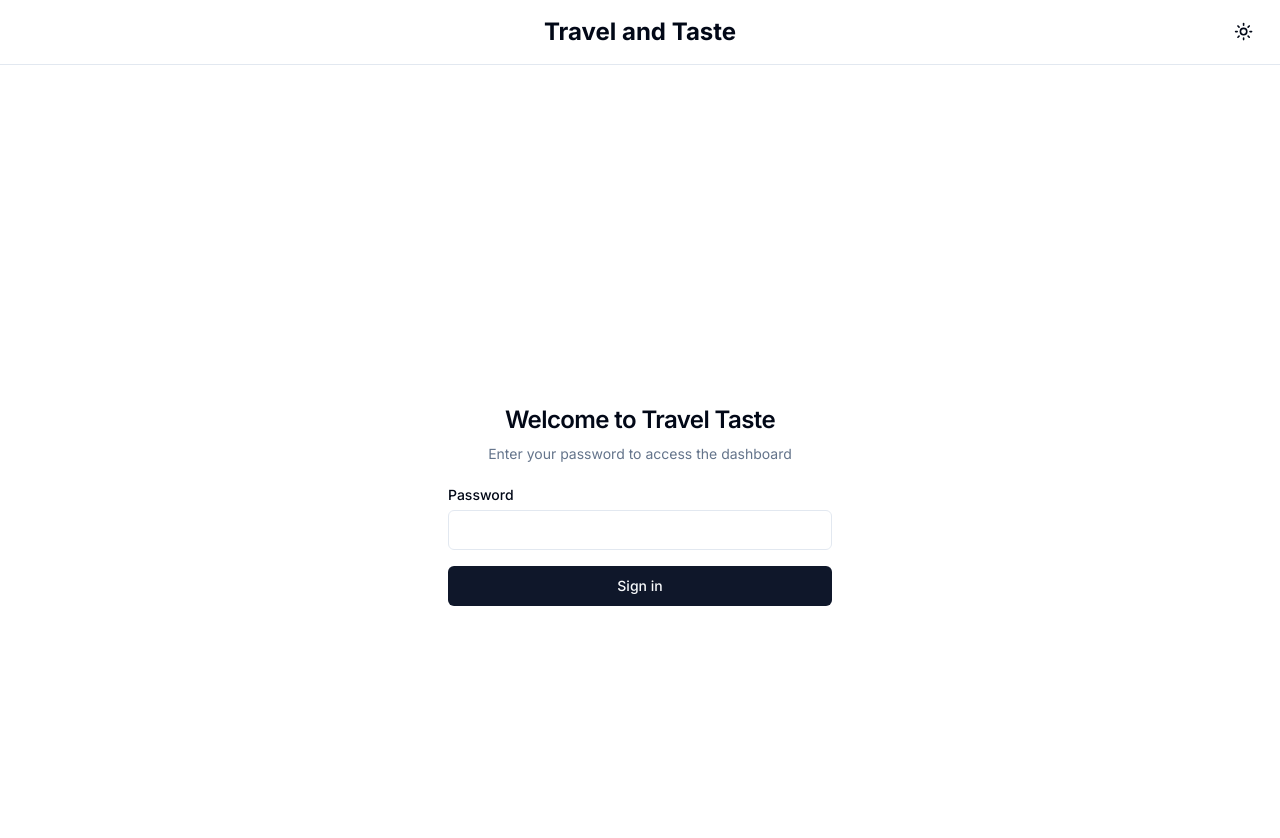
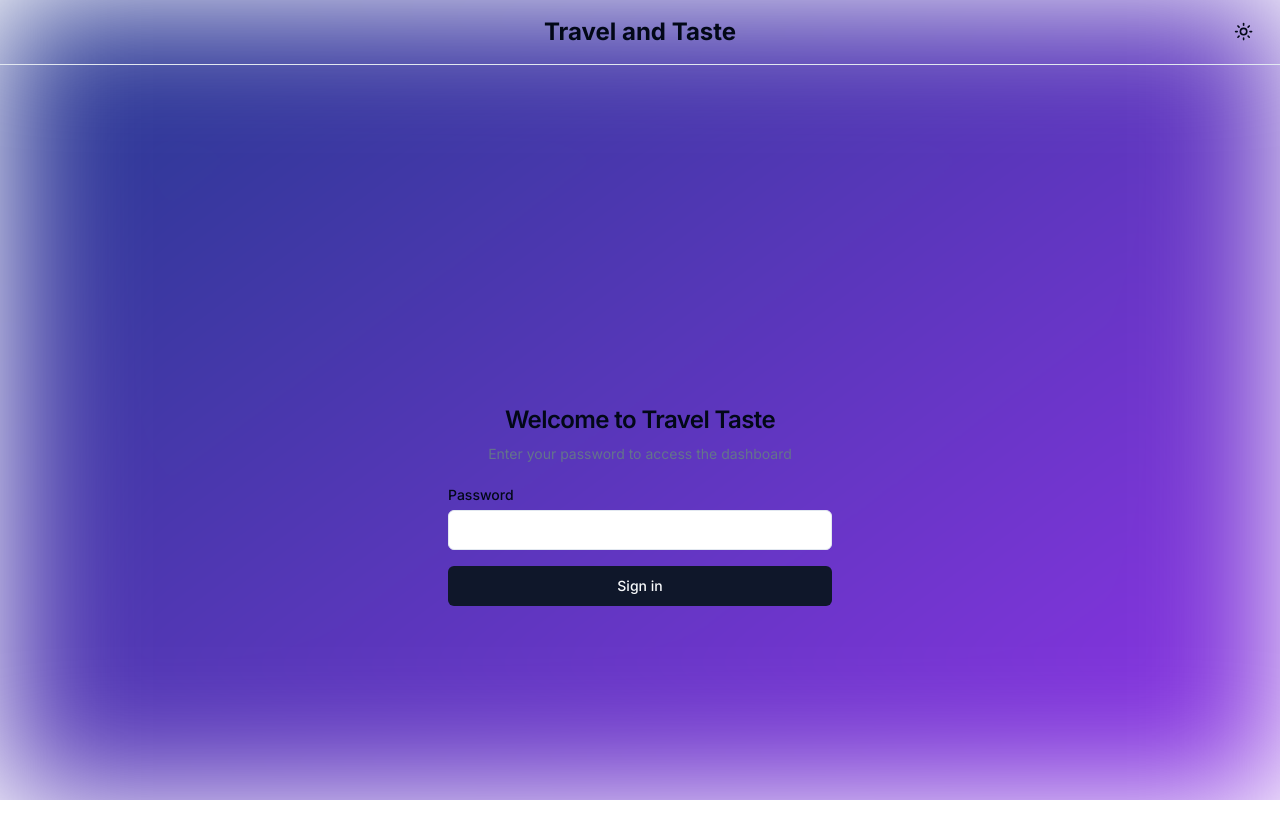
Before and after one commit to pretxel/travel-taste, a Next.js app: page / in a window 1280 px wide. Shown: the top 838 px of the page. Built offline with nearby package versions, Linux system fonts and the light colour scheme.

Commit message:
feat: modern layout with blurred background

```diff
--- a/app/layout.tsx
+++ b/app/layout.tsx
@@ -10,6 +10,7 @@ import { Inter } from 'next/font/google';
 import { cn } from '@/lib/utils';
 import { ThemeToggle } from '@/components/ui/theme-toggle';
 import { SESSION_KEY } from '@/lib/constants';
+import Image from 'next/image';
 
 const inter = Inter({ subsets: ['latin'] });
 
@@ -42,9 +43,12 @@ export default function RootLayout({ children }: Readonly<{ children: React.Reac
           enableSystem
           disableTransitionOnChange
         >
-          <div className="min-h-screen bg-background">
+          <div className="relative flex min-h-screen flex-col">
+            <div className="pointer-events-none fixed inset-0 -z-10 overflow-hidden">
+              <Image src="/blur-bg.svg" alt="" fill priority className="object-cover blur-3xl" />
+            </div>
             <Navigation onLogout={handleLogout} themeToggle={<ThemeToggle />} />
-            <main className="relative z-[100] pb-20 md:pb-0 md:pt-20">{children}</main>
+            <main className="relative z-10 flex-1 pb-20 md:pb-0 md:pt-20">{children}</main>
           </div>
           <Toaster />
         </ThemeProvider>
```
Also changed, not shown: public/blur-bg.svg (added).
